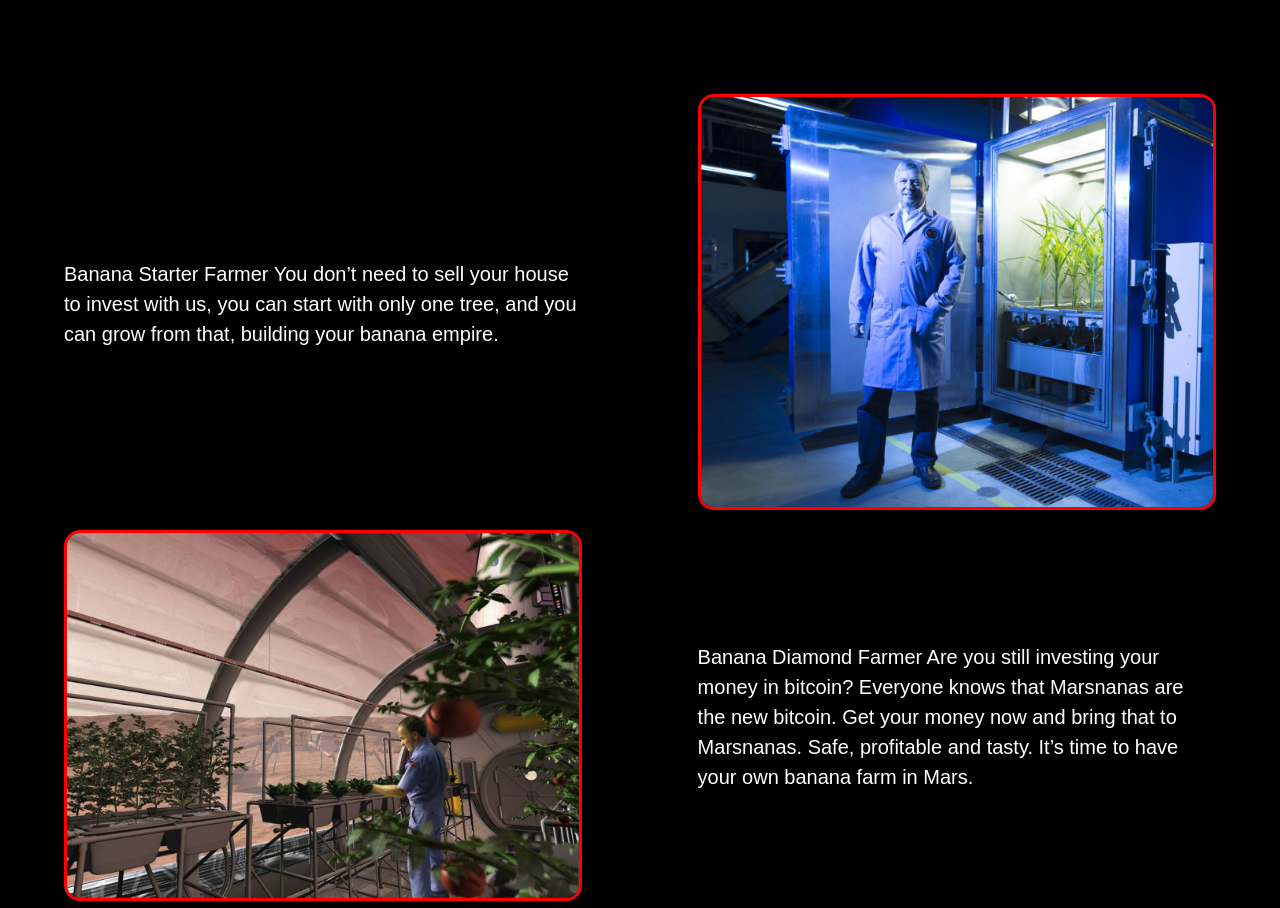
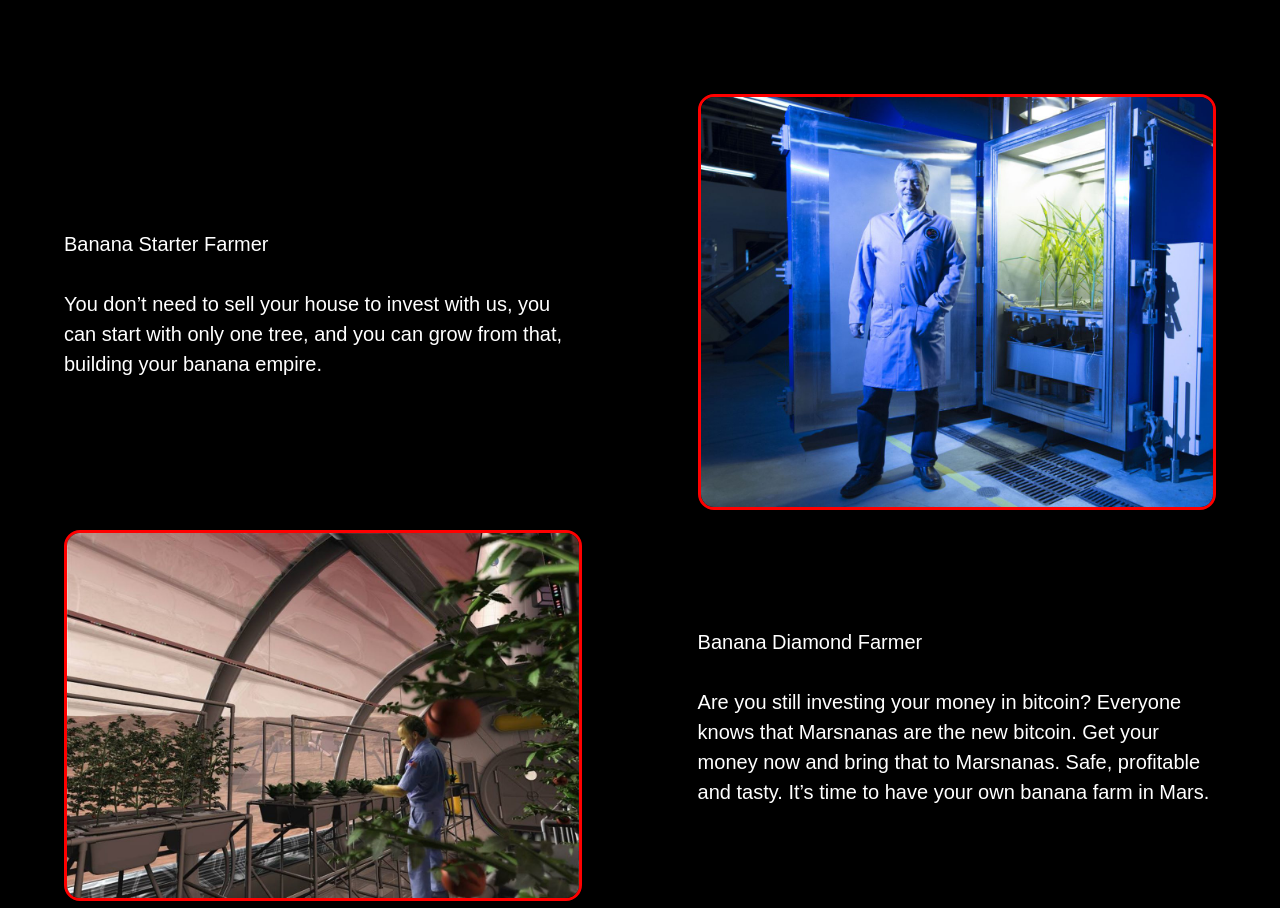
Before and after one commit to soufieddin/marsnanas, a website: page services.html in a window 1280 px wide. Shown: the part 563-1471 px from the top of the page. Drawn offline with Linux system fonts and the light colour scheme.

Commit message:
line breakers

```diff
--- a/services.html
+++ b/services.html
@@ -37,8 +37,8 @@
         <div class="banan">
         <div class="text">
             <p>
-                Banana Starter Farmer
-
+                Banana Starter Farmer<br>
+                <br>
                 You don’t need to sell your house to invest with us,
                 you can start with only one tree, and you can grow from that,
                 building your banana empire.
@@ -55,8 +55,8 @@
             </div>
             <div class="text">
                 <p>
-                Banana Diamond Farmer
-
+                Banana Diamond Farmer<br>
+                <br>
                 Are you still investing your money in bitcoin?
                 Everyone knows that Marsnanas are the new bitcoin.
                 Get your money now and bring that to Marsnanas. Safe, profitable and tasty.
@@ -67,8 +67,8 @@
         <div class="banan">
             <div class="text">
                 <p>
-                Marsnanas Sommelier.
-
+                Marsnanas Sommelier. <br>
+                <br>
                 Every month our super Banana Collector Robot send to us the best bananas from Mars,
                 and you can have then at your home. The Marsnanas Sommelier is a
                 subscription where you can get monthly a box with the exclusive Marsnanas,
```
